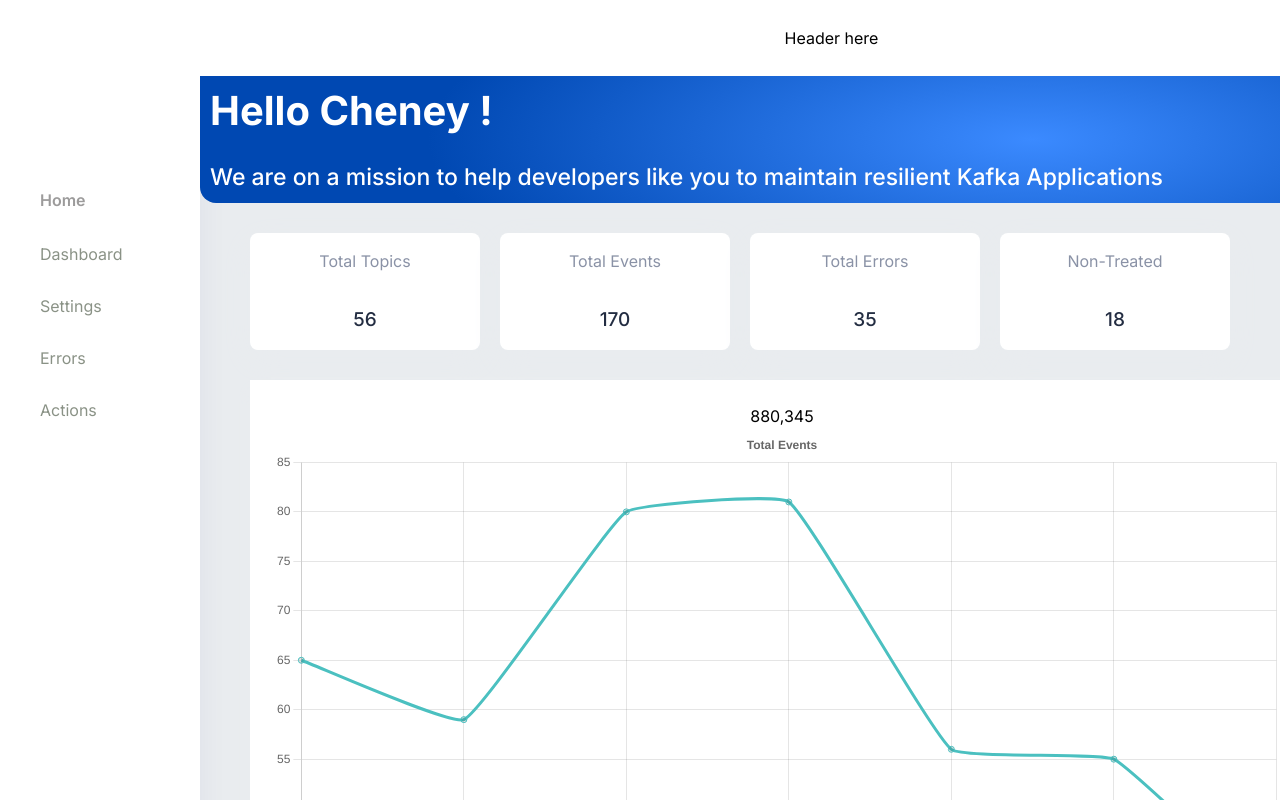
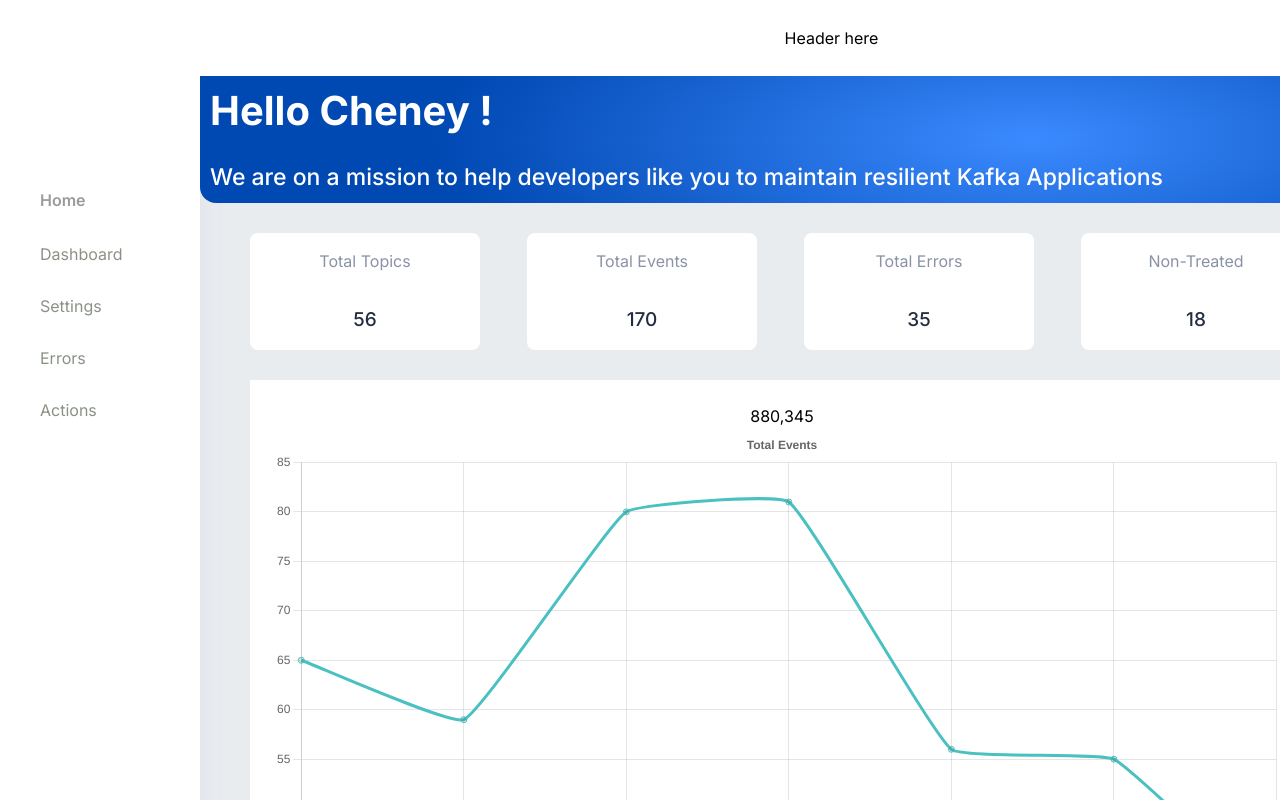
Before and after one commit to oslabs-beta/Dekaf2, a Next.js app in the folder client/: page / in a window 1280 px wide. Shown: the top 800 px of the page. Built offline with nearby package versions, Linux system fonts and the light colour scheme.

Commit message:
little more styling
Co-authored-by: Wu-Cheney <Wu-Cheney@users.noreply.github.com>

```diff
--- a/client/src/app/components/SmallCharts.module.css
+++ b/client/src/app/components/SmallCharts.module.css
@@ -6,7 +6,7 @@
     flex-direction: row;
     row-gap: 40px;
     column-gap: 40px;
-
+    margin-bottom: 50px;
 }
 
 .leftChart {
--- a/client/src/app/components/SummaryCards.module.css
+++ b/client/src/app/components/SummaryCards.module.css
@@ -3,11 +3,11 @@
 
 
 .summaryCards {
-    width: 100%;
+    width: 1111px;
     display: flex;
     flex-direction: row;
     align-items: center;
-    justify-content: flex-start;
+    justify-content: space-between;
     /* justify-content: space-between; */
     padding-left: 50px;
     gap: 20px;
```
